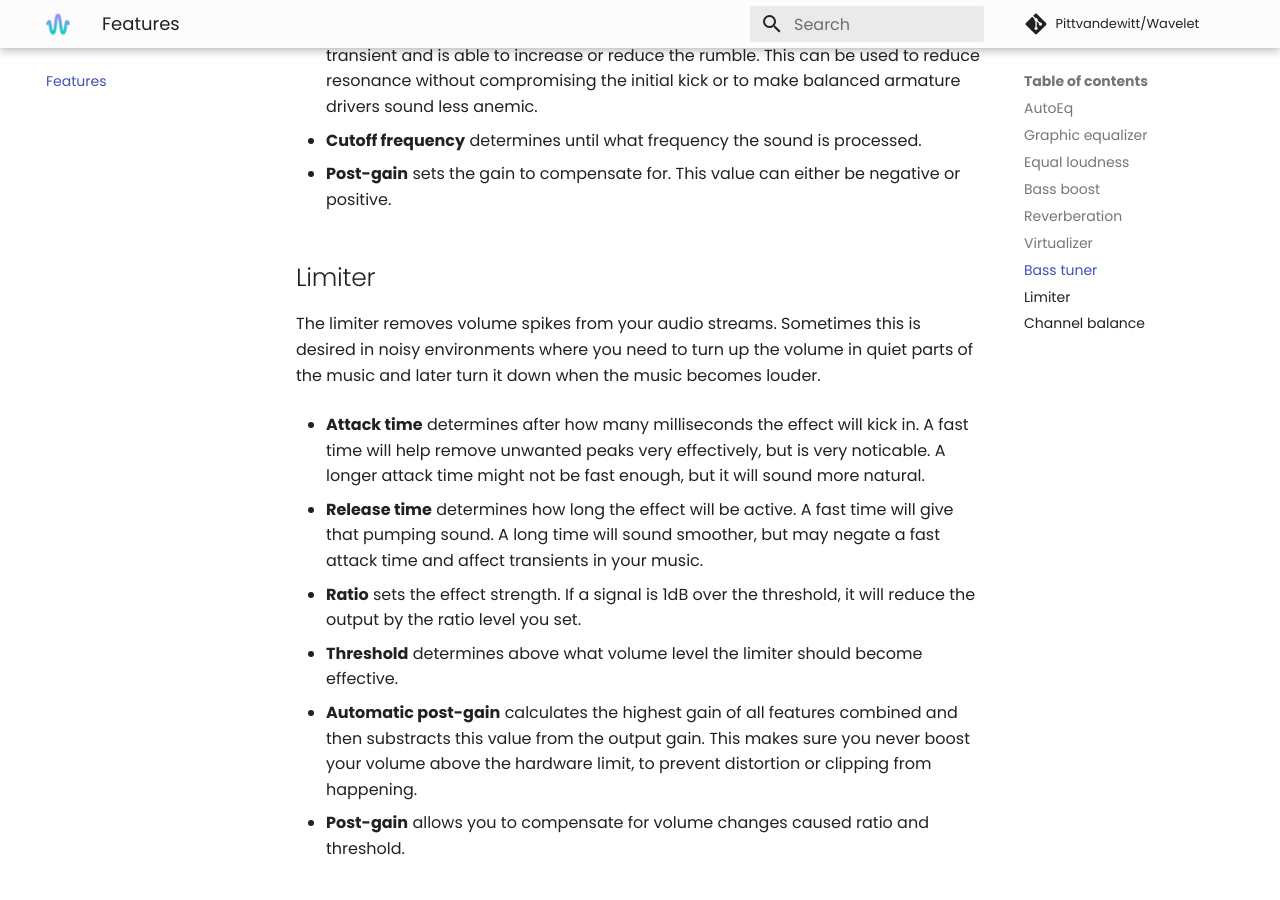
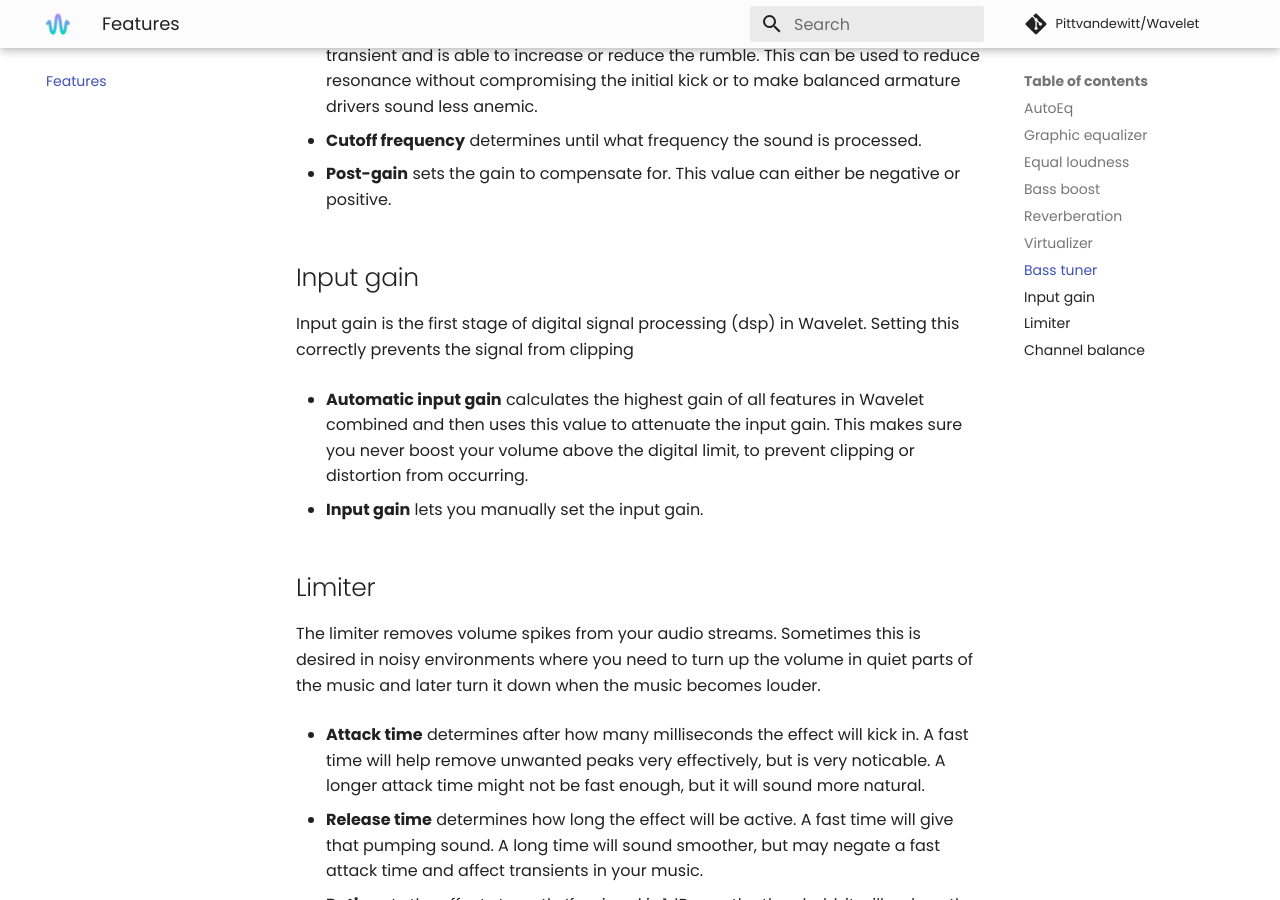
Before and after one commit to Pittvandewitt/Wavelet, an MkDocs documentation site: the page built from docs/Features.md, in a window 1280 px wide and 900 px high, scrolled down 1925 px. Built offline with MkDocs 1.6.1 and Material for MkDocs 9.7.7, drawn with Linux system fonts in a browser that asks for light colours; comment, search, counter and statistics services are not loaded.

Commit message:
Add input gain documentation

```diff
--- a/docs/Features.md
+++ b/docs/Features.md
@@ -48,6 +48,13 @@ Bass tuner allows you to set a very precise bass boost or reduction. This can be
 
 - __Post-gain__ sets the gain to compensate for. This value can either be negative or positive.
 
+## Input gain
+Input gain is the first stage of digital signal processing (dsp) in Wavelet. Setting this correctly prevents the signal from clipping
+
+- __Automatic input gain__ calculates the highest gain of all features in Wavelet combined and then uses this value to attenuate the input gain. This makes sure you never boost your volume above the digital limit, to prevent clipping or distortion from occurring.
+
+- __Input gain__ lets you manually set the input gain.
+
 ## Limiter
 
 The limiter removes volume spikes from your audio streams. Sometimes this is desired in noisy environments where you need to turn up the volume in quiet parts of the music and later turn it down when the music becomes louder.
@@ -60,8 +67,6 @@ The limiter removes volume spikes from your audio streams. Sometimes this is des
 
 - __Threshold__ determines above what volume level the limiter should become effective.
 
-- __Automatic post-gain__ calculates the highest gain of all features combined and then substracts this value from the output gain. This makes sure you never boost your volume above the hardware limit, to prevent distortion or clipping from happening.
-
 - __Post-gain__ allows you to compensate for volume changes caused ratio and threshold.
 
 ## Channel balance
```
